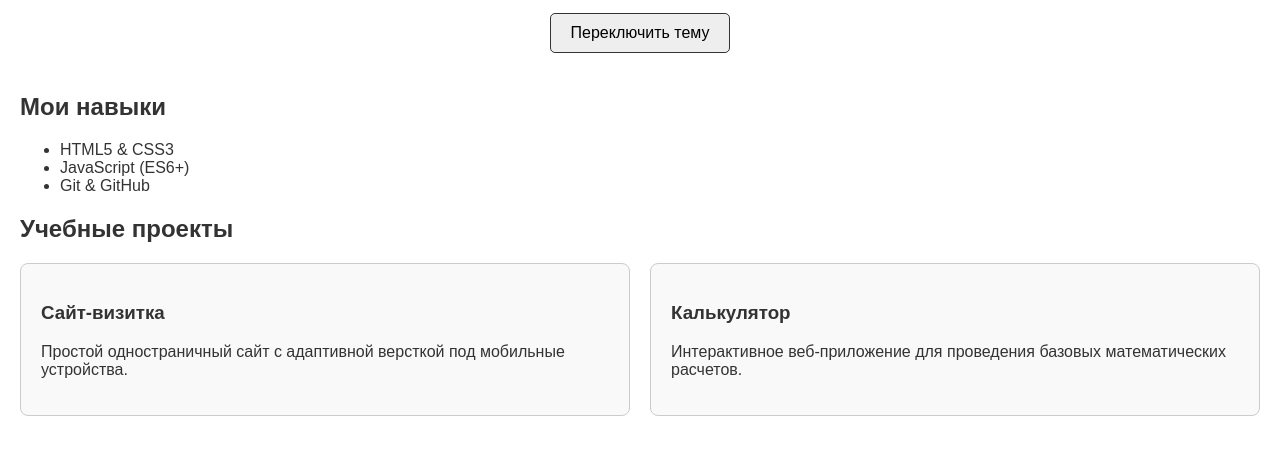
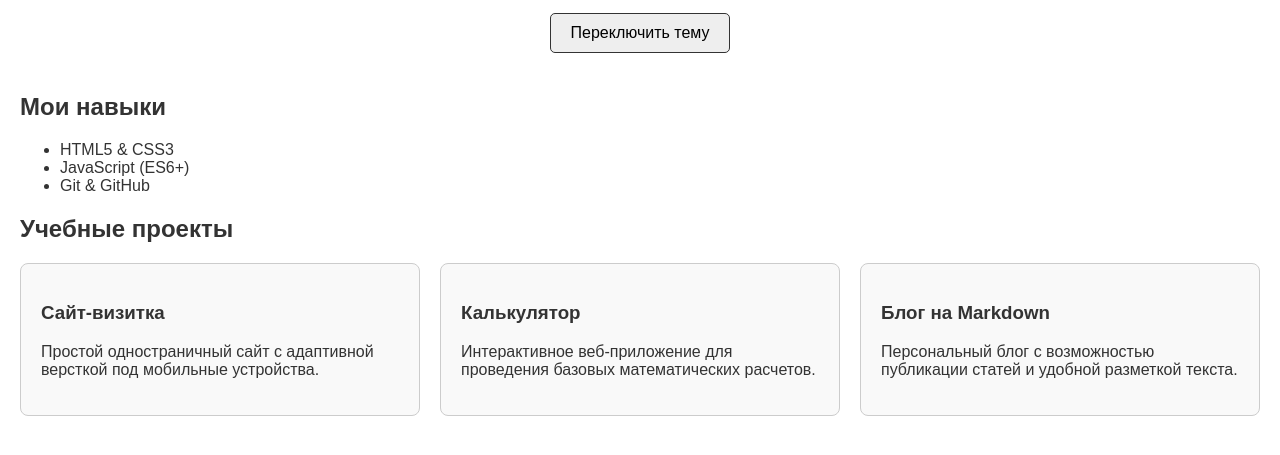
Before and after one commit to vikersar15-commits/my-portfolio, a plain HTML site: page index.html in a window 1280 px wide. Shown: the part 121-576 px from the top of the page. Drawn offline with Linux system fonts and the light colour scheme.

Commit message:
Дополнена страница еще одной карточкой проекта

```diff
--- a/index.html
+++ b/index.html
@@ -35,6 +35,10 @@
                     <h3>Калькулятор</h3>
                     <p>Интерактивное веб-приложение для проведения базовых математических расчетов.</p>
                 </div>
+<div class="card">
+                    <h3>Блог на Markdown</h3>
+                    <p>Персональный блог с возможностью публикации статей и удобной разметкой текста.</p>
+                </div>
             </div>
         </section>
     </main>
```
